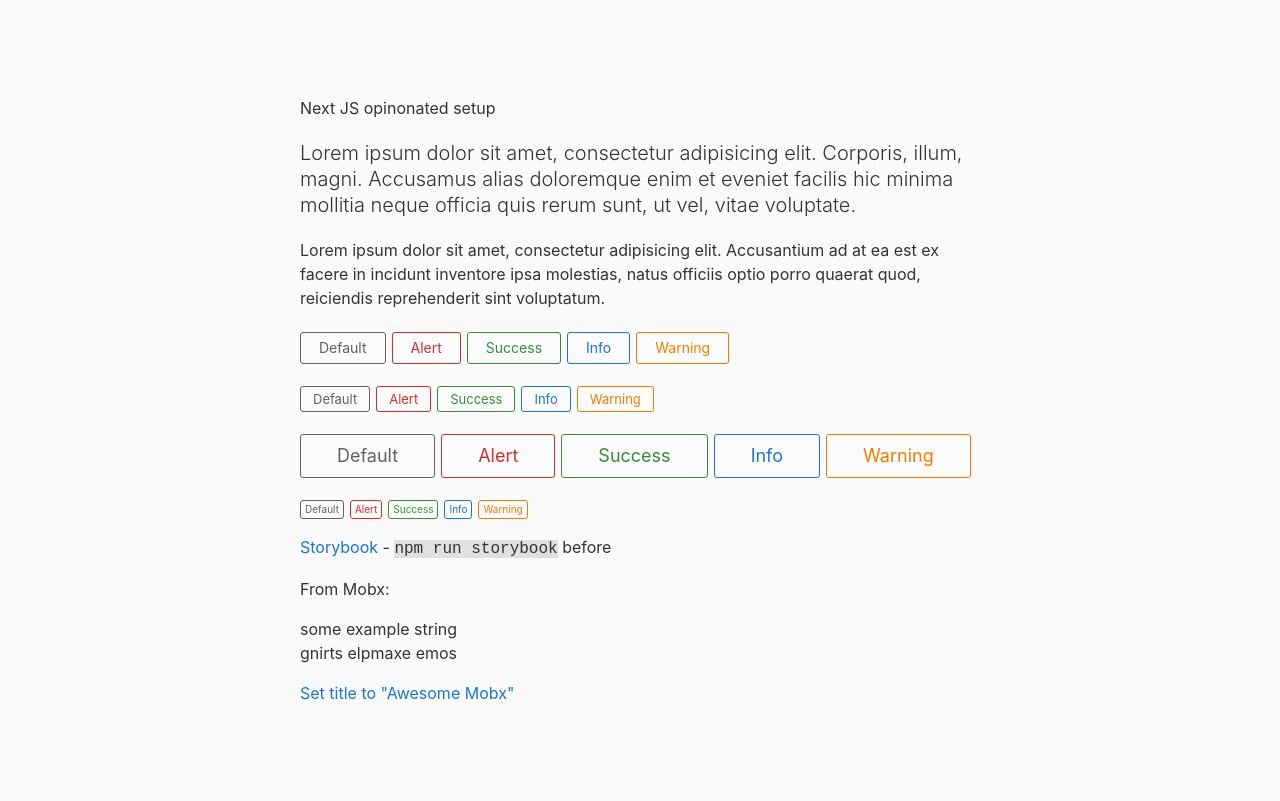
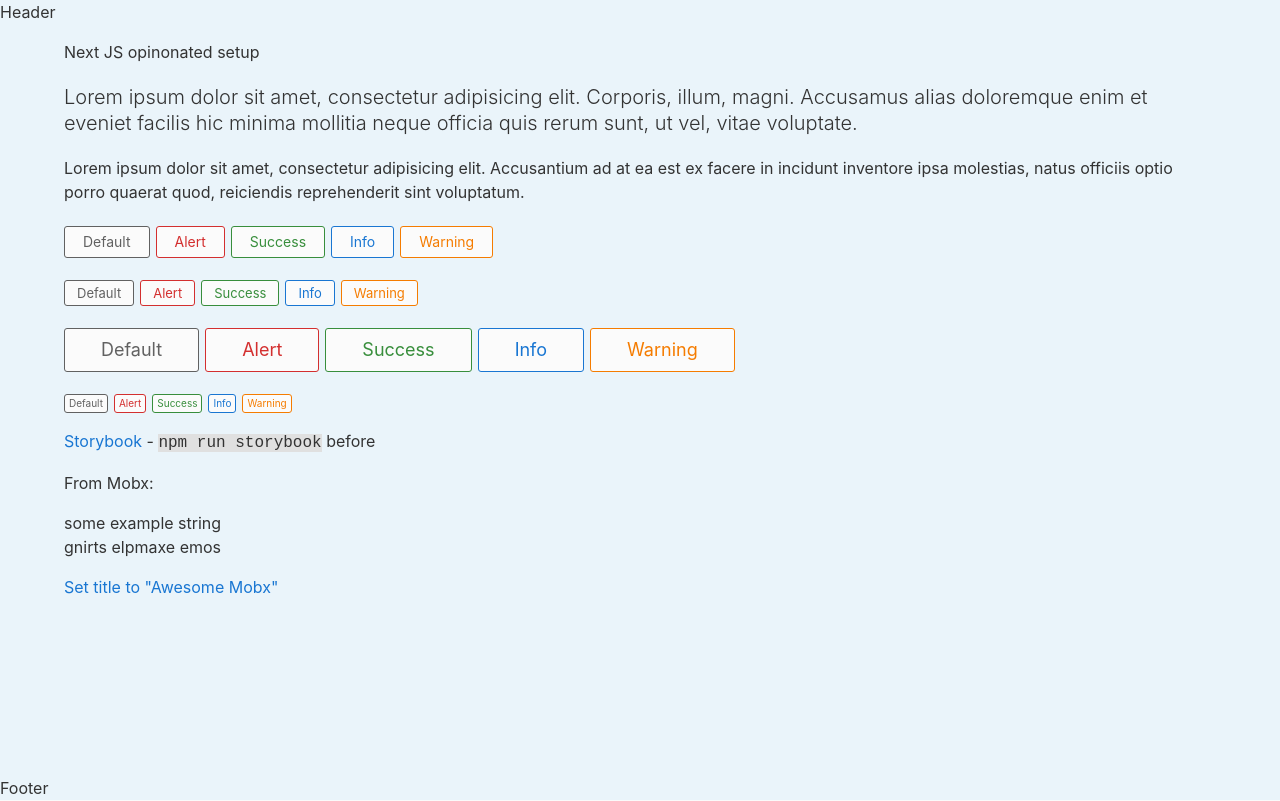
Before and after one commit to yetric/nextjs, a Next.js app: page / in a window 1280 px wide. Built offline with nearby package versions, Linux system fonts and the light colour scheme.

Commit message:
WiP - Error pages, Page Layout, some fixes

```diff
--- /dev/null
+++ b/lib/components/Footer.tsx
@@ -0,0 +1,3 @@
+import React from "react";
+
+export const Footer = () => <div>Footer</div>;
--- /dev/null
+++ b/lib/components/Header.tsx
@@ -0,0 +1,3 @@
+import React from "react";
+
+export const Header = () => <div>Header</div>;
--- /dev/null
+++ b/lib/components/Layout.tsx
@@ -0,0 +1,20 @@
+import React, { ReactNode } from "react";
+import { Header } from "@components/Header";
+import { Footer } from "@components/Footer";
+import styles from "./styles/Layout.module.css";
+
+interface LayoutProps {
+    children: ReactNode;
+}
+
+export const Layout = ({ children }: LayoutProps) => {
+    return (
+        <div className={styles.basic}>
+            <Header />
+            <main className={styles.main}>
+                <div className={styles.content}>{children}</div>
+            </main>
+            <Footer />
+        </div>
+    );
+};
--- /dev/null
+++ b/lib/components/styles/Layout.module.css
@@ -0,0 +1,16 @@
+.basic {
+    background-color: rgba(30, 167, 253, 0.07);
+    min-height: 100vh;
+    display: flex;
+    flex-direction: column;
+}
+
+.main {
+    flex-grow: 1;
+}
+
+.content {
+    width: 90vw;
+    margin: 0 auto;
+    max-width: 1280px;
+}
--- /dev/null
+++ b/pages/404.tsx
@@ -0,0 +1,5 @@
+import React from "react";
+
+const FileNotFoundPage = () => <div>404</div>;
+
+export default FileNotFoundPage;
--- a/pages/_app.tsx
+++ b/pages/_app.tsx
@@ -1,8 +1,13 @@
 import "../styles/globals.css";
-import React from "react"; // Always do explicit imports
+import React from "react";
+import { Layout } from "@components/Layout"; // Always do explicit imports
 
-function MyApp({ Component, pageProps }) {
-    return <Component {...pageProps} />;
+function YetricNext({ Component, pageProps }) {
+    return (
+        <Layout>
+            <Component {...pageProps} />
+        </Layout>
+    );
 }
 
-export default MyApp;
+export default YetricNext;
--- /dev/null
+++ b/pages/_error.tsx
@@ -0,0 +1,5 @@
+import React from "react";
+
+const ErrorPage = () => <div>Error Page</div>;
+
+export default ErrorPage;
--- a/pages/index.tsx
+++ b/pages/index.tsx
@@ -1,5 +1,3 @@
-import Head from "next/head";
-import styles from "../styles/Home.module.css";
 import { Button } from "@components/Button";
 import Link from "next/link";
 import { useStores } from "../lib/hooks/use-stores";
@@ -9,17 +7,19 @@ import { observer } from "mobx-react-lite";
 const Home = observer(() => {
     const { appStore } = useStores();
     return (
-        <div className={styles.container}>
-            <Head>
-                <title>Next JS opinonated setup</title>
-                <link rel="icon" href="/favicon.ico" />
-            </Head>
-
-            <main className={styles.main}>
+        <div>
             <p>Next JS opinonated setup</p>
 
-                <p className="lead">Lorem ipsum dolor sit amet, consectetur adipisicing elit. Corporis, illum, magni. Accusamus alias doloremque enim et eveniet facilis hic minima mollitia neque officia quis rerum sunt, ut vel, vitae voluptate.</p>
-                <p>Lorem ipsum dolor sit amet, consectetur adipisicing elit. Accusantium ad at ea est ex facere in incidunt inventore ipsa molestias, natus officiis optio porro quaerat quod, reiciendis reprehenderit sint voluptatum.</p>
+            <p className="lead">
+                Lorem ipsum dolor sit amet, consectetur adipisicing elit. Corporis, illum, magni.
+                Accusamus alias doloremque enim et eveniet facilis hic minima mollitia neque officia
+                quis rerum sunt, ut vel, vitae voluptate.
+            </p>
+            <p>
+                Lorem ipsum dolor sit amet, consectetur adipisicing elit. Accusantium ad at ea est
+                ex facere in incidunt inventore ipsa molestias, natus officiis optio porro quaerat
+                quod, reiciendis reprehenderit sint voluptatum.
+            </p>
 
             <p>
                 <Button>Default</Button>
@@ -31,32 +31,57 @@ const Home = observer(() => {
 
             <p>
                 <Button size={"small"}>Default</Button>
-                    <Button size={"small"} type={"alert"}>Alert</Button>
-                    <Button size={"small"} type={"success"}>Success</Button>
-                    <Button size={"small"} type={"info"}>Info</Button>
-                    <Button size={"small"} type={"warning"}>Warning</Button>
+                <Button size={"small"} type={"alert"}>
+                    Alert
+                </Button>
+                <Button size={"small"} type={"success"}>
+                    Success
+                </Button>
+                <Button size={"small"} type={"info"}>
+                    Info
+                </Button>
+                <Button size={"small"} type={"warning"}>
+                    Warning
+                </Button>
             </p>
 
             <p>
                 <Button size={"large"}>Default</Button>
-                    <Button size={"large"} type={"alert"}>Alert</Button>
-                    <Button size={"large"} type={"success"}>Success</Button>
-                    <Button size={"large"} type={"info"}>Info</Button>
-                    <Button size={"large"} type={"warning"}>Warning</Button>
+                <Button size={"large"} type={"alert"}>
+                    Alert
+                </Button>
+                <Button size={"large"} type={"success"}>
+                    Success
+                </Button>
+                <Button size={"large"} type={"info"}>
+                    Info
+                </Button>
+                <Button size={"large"} type={"warning"}>
+                    Warning
+                </Button>
             </p>
 
             <p>
                 <Button size={"tiny"}>Default</Button>
-                    <Button size={"tiny"} type={"alert"}>Alert</Button>
-                    <Button size={"tiny"} type={"success"}>Success</Button>
-                    <Button size={"tiny"} type={"info"}>Info</Button>
-                    <Button size={"tiny"} type={"warning"}>Warning</Button>
+                <Button size={"tiny"} type={"alert"}>
+                    Alert
+                </Button>
+                <Button size={"tiny"} type={"success"}>
+                    Success
+                </Button>
+                <Button size={"tiny"} type={"info"}>
+                    Info
+                </Button>
+                <Button size={"tiny"} type={"warning"}>
+                    Warning
+                </Button>
             </p>
 
             <p>
                 <Link target={"_blank"} href={"http://localhost:6006"}>
                     Storybook
-                    </Link> - <code>npm run storybook</code> before
+                </Link>{" "}
+                - <code>npm run storybook</code> before
             </p>
 
             <p>From Mobx:</p>
@@ -74,7 +99,6 @@ const Home = observer(() => {
                     Set title to "Awesome Mobx"
                 </a>
             </p>
-            </main>
         </div>
     );
 });
--- a/styles/Home.module.css
+++ /dev/null
@@ -1,14 +0,0 @@
-.container {
-  min-height: 100vh;
-  padding: 0 0.5rem;
-  display: flex;
-  flex-direction: column;
-  justify-content: center;
-  align-items: center;
-}
-
-.main {
-  padding: 5rem 0;
-  width: 90vw;
-  max-width: 680px;
-}
--- a/tslint.json
+++ b/tslint.json
@@ -17,7 +17,7 @@
       "options": ["ban-keywords", "check-format", "allow-leading-underscore", "allow-pascal-case"]
     },
     "quotemark": [true, "double"],
-    "react-hooks-nesting": true,
+    "react-hooks-nesting": false,
     "indent": {
       "options": ["spaces", 4]
     },
```
Lines whose indentation alone changed are shown as unchanged.
